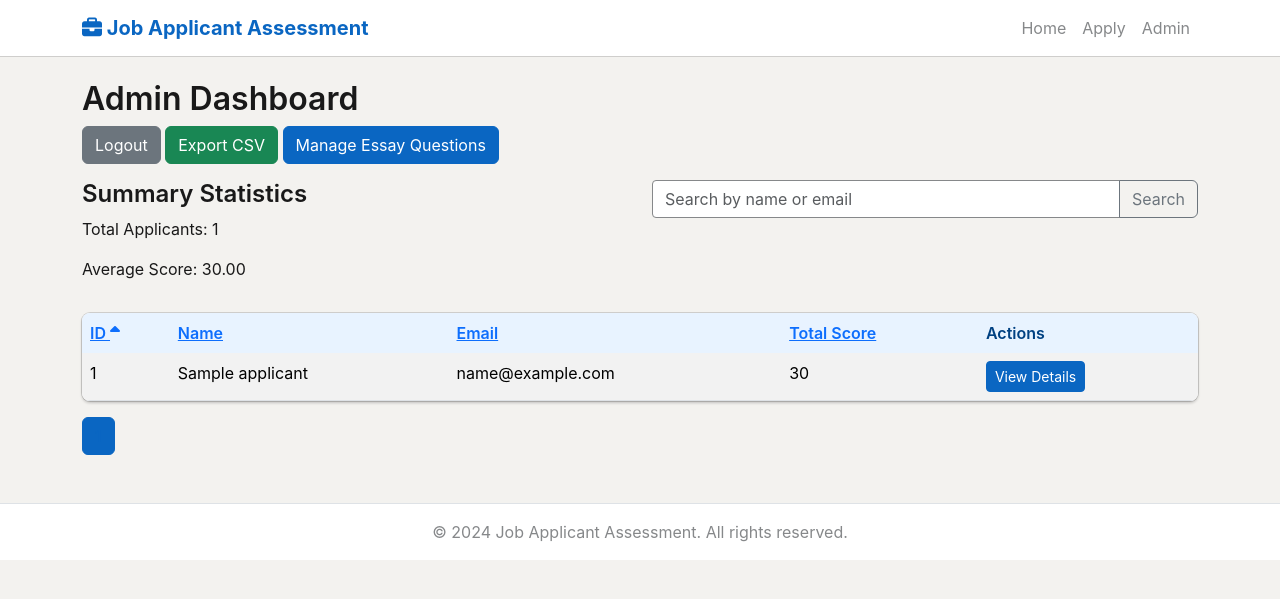
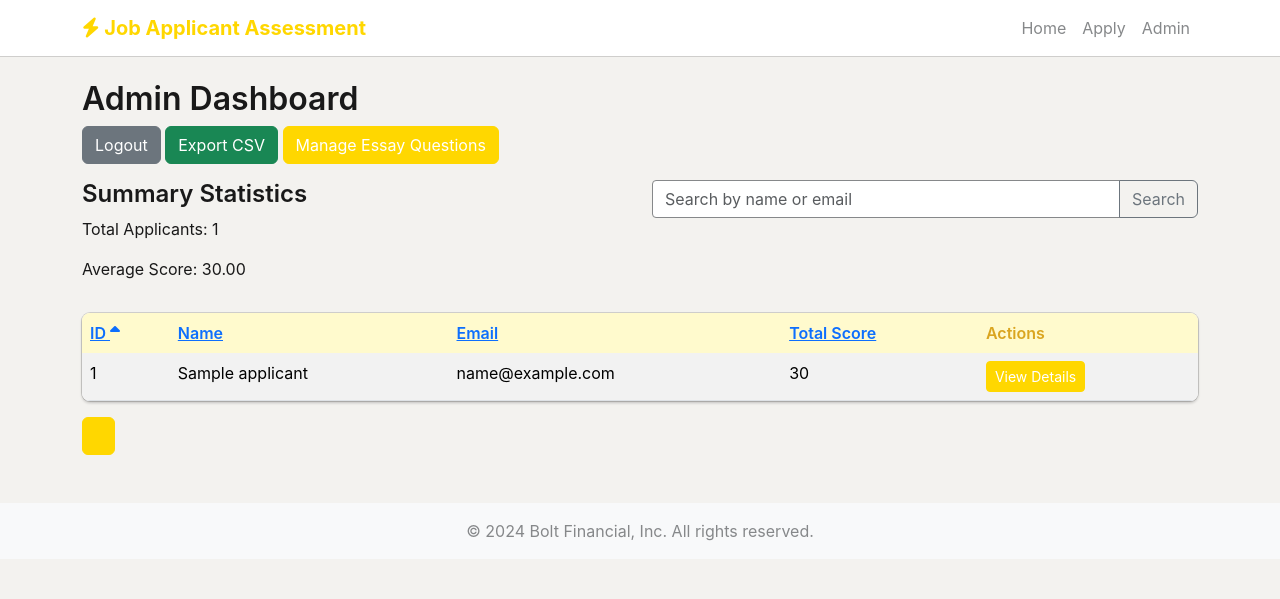
Before and after one commit to aelmhorst/JobApplicantAssessor, a Flask app: page /admin/dashboard in a window 1280 px wide. Shown: the top 599 px of the page. Run offline with Flask 3, Linux system fonts and the light colour scheme; the visitor is signed in with stand-in values (Sample User, id 1); tables that the repository leaves empty hold one stand-in row (values such as "Sample post"); some libraries are stand-ins or nearby versions.

Commit message:
Agent step completed: Update the application's color scheme to match bolt.com

```diff
--- a/static/css/style.css
+++ b/static/css/style.css
@@ -1,7 +1,7 @@
 :root {
-    --linkedin-blue: #0a66c2;
-    --linkedin-light-blue: #e8f3ff;
-    --linkedin-dark-blue: #004182;
+    --bolt-gold: #FFD700;
+    --bolt-lemon-chiffon: #FFFACD;
+    --bolt-goldenrod: #DAA520;
     --linkedin-gray: #86888a;
     --linkedin-light-gray: #f3f2ef;
     --linkedin-black: #191919;
@@ -20,7 +20,7 @@ body {
 }
 
 .navbar-brand {
-    color: var(--linkedin-blue) !important;
+    color: var(--bolt-gold) !important;
     font-weight: bold;
 }
 
@@ -30,18 +30,18 @@ body {
 
 .navbar-light .navbar-nav .nav-link:hover,
 .navbar-light .navbar-nav .nav-link:focus {
-    color: var(--linkedin-dark-blue);
+    color: var(--bolt-goldenrod);
 }
 
 .btn-primary {
-    background-color: var(--linkedin-blue);
-    border-color: var(--linkedin-blue);
+    background-color: var(--bolt-gold);
+    border-color: var(--bolt-gold);
 }
 
 .btn-primary:hover,
 .btn-primary:focus {
-    background-color: var(--linkedin-dark-blue);
-    border-color: var(--linkedin-dark-blue);
+    background-color: var(--bolt-goldenrod);
+    border-color: var(--bolt-goldenrod);
 }
 
 .card {
@@ -63,8 +63,8 @@ body {
 }
 
 .form-control:focus {
-    border-color: var(--linkedin-blue);
-    box-shadow: 0 0 0 1px var(--linkedin-blue);
+    border-color: var(--bolt-gold);
+    box-shadow: 0 0 0 1px var(--bolt-gold);
 }
 
 h1, h2, h3, h4, h5, h6 {
@@ -87,21 +87,26 @@ h1, h2, h3, h4, h5, h6 {
 }
 
 .table thead th {
-    background-color: var(--linkedin-light-blue);
-    color: var(--linkedin-dark-blue);
+    background-color: var(--bolt-lemon-chiffon);
+    color: var(--bolt-goldenrod);
     font-weight: 600;
     border-bottom: none;
 }
 
 .pagination .page-link {
-    color: var(--linkedin-blue);
+    color: var(--bolt-gold);
 }
 
 .pagination .page-item.active .page-link {
-    background-color: var(--linkedin-blue);
-    border-color: var(--linkedin-blue);
+    background-color: var(--bolt-gold);
+    border-color: var(--bolt-gold);
 }
 
 .text-muted {
     color: var(--linkedin-gray) !important;
 }
+
+.card-body .fas,
+.card-body i.fas {
+    color: var(--bolt-goldenrod) !important;
+}
--- a/templates/base.html
+++ b/templates/base.html
@@ -9,10 +9,10 @@
     <link rel="stylesheet" href="{{ url_for('static', filename='css/style.css') }}">
 </head>
 <body>
-    <nav class="navbar navbar-expand-lg navbar-light bg-white">
+    <nav class="navbar navbar-expand-lg navbar-light">
         <div class="container">
             <a class="navbar-brand" href="{{ url_for('main.index') }}">
-                <i class="fas fa-briefcase"></i> Job Applicant Assessment
+                <i class="fas fa-bolt"></i> Job Applicant Assessment
             </a>
             <button class="navbar-toggler" type="button" data-bs-toggle="collapse" data-bs-target="#navbarNav" aria-controls="navbarNav" aria-expanded="false" aria-label="Toggle navigation">
                 <span class="navbar-toggler-icon"></span>
@@ -48,9 +48,9 @@
         {% block content %}{% endblock %}
     </div>
 
-    <footer class="mt-5 py-3 bg-white border-top">
+    <footer class="mt-5 py-3 bg-light">
         <div class="container text-center">
-            <span class="text-muted">&copy; 2024 Job Applicant Assessment. All rights reserved.</span>
+            <span class="text-muted">&copy; 2024 Bolt Financial, Inc. All rights reserved.</span>
         </div>
     </footer>
 
```
